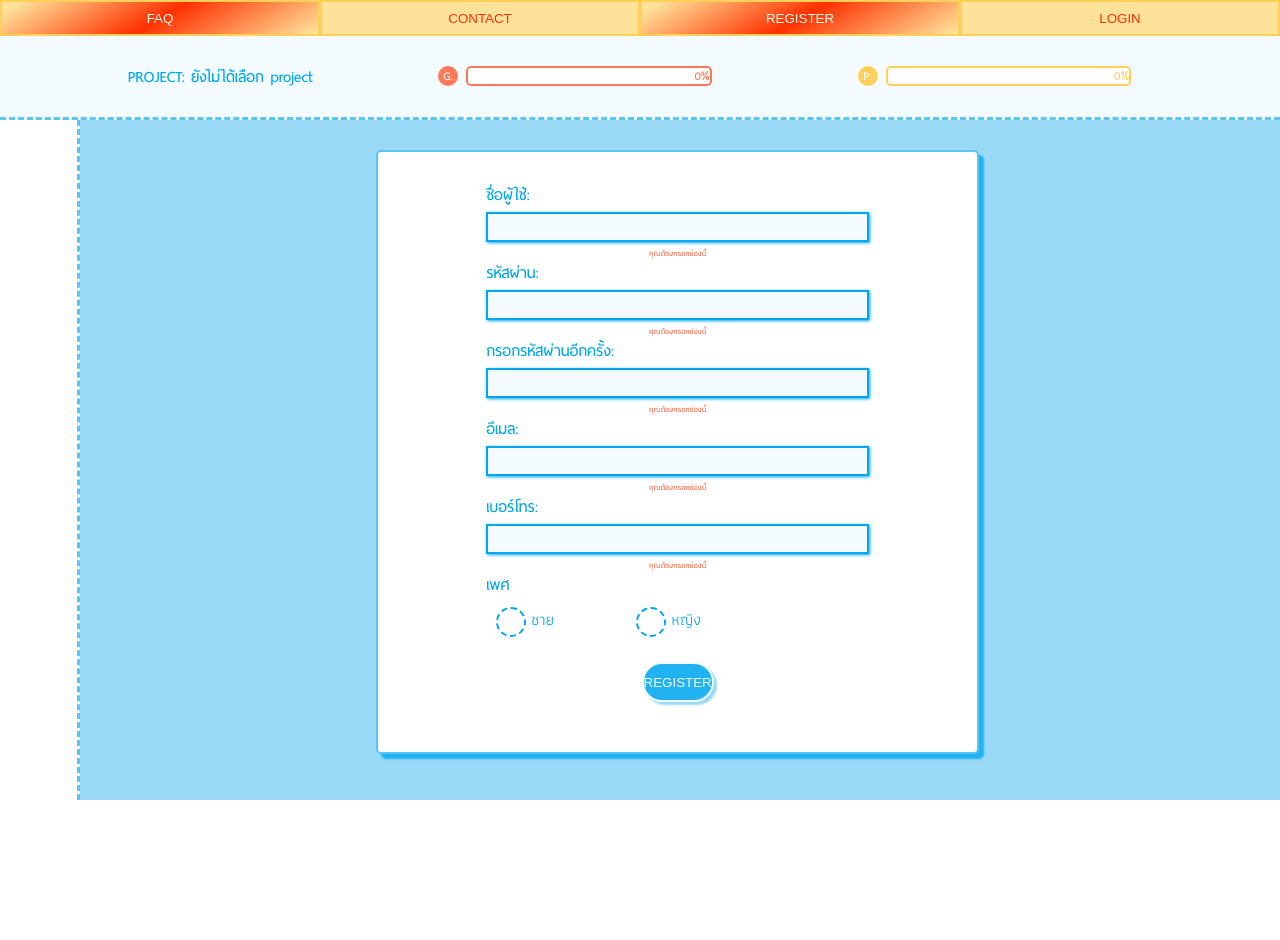
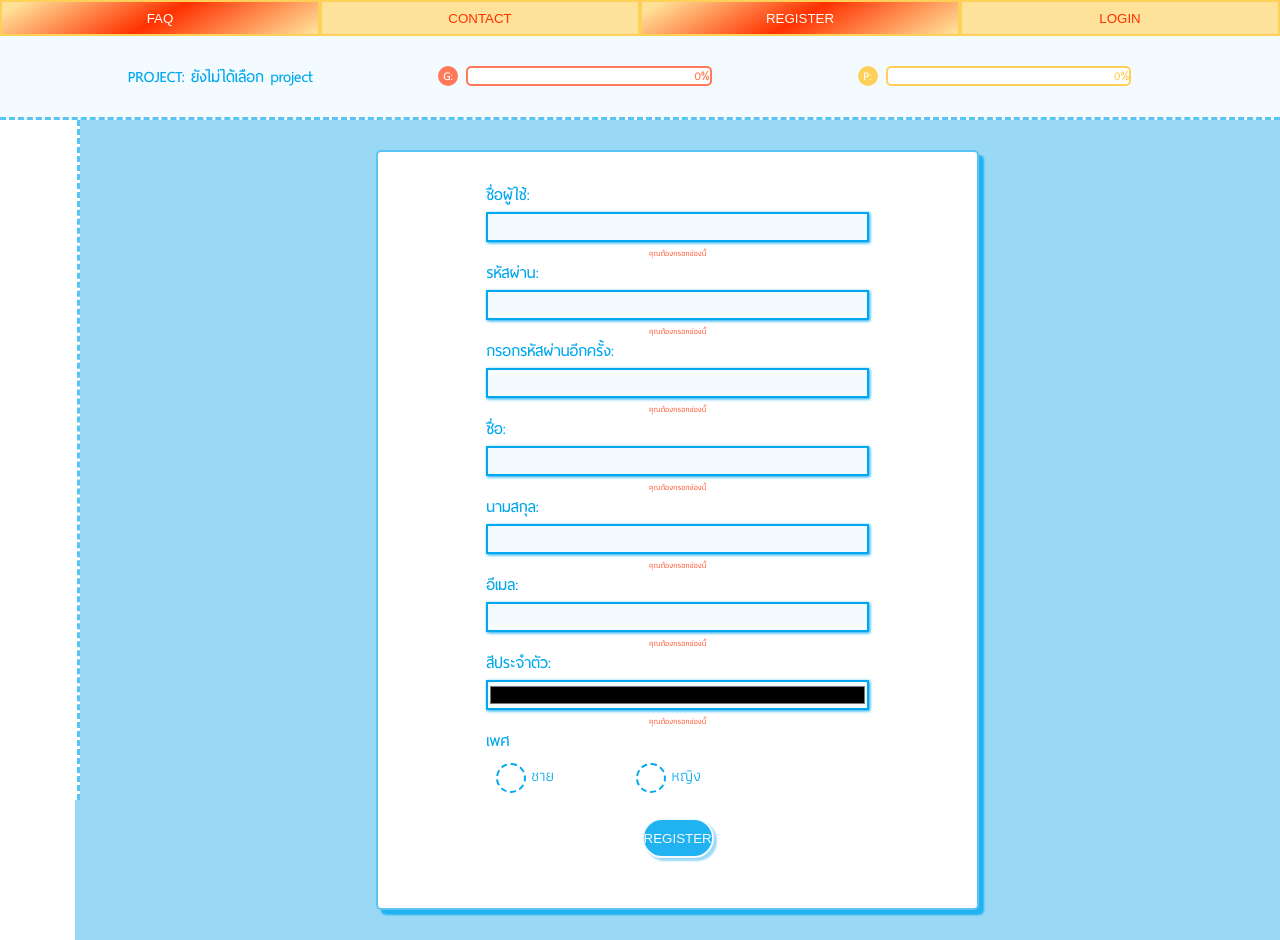
Before and after one commit to ZalotBabyZ/do-zalot-frontend, a React (Create React App) app: page /register in a window 1280 px wide. Before the commit the page ends 800 px from the top, so only its background shows below. Built offline with nearby package versions, Linux system fonts and the light colour scheme; the HTML template or start-up script is replaced by a standard one.

Commit message:
register frontend

```diff
--- a/src/pages/Login/index.js
+++ b/src/pages/Login/index.js
@@ -12,7 +12,14 @@ function Login() {
   const history = useHistory();
   const userContext = useContext(UserContext);
   const [value, setValue] = useState({});
-  const [validate, setValidate] = useState({});
+  const [validate, setValidate] = useState({ password: false, username: false });
+
+  const disableBtn = () => {
+    for (let key in validate) {
+      if (!validate[key]) return true;
+    }
+    return false;
+  };
 
   const valueGet = (fieldValue, field, isAlert) => {
     setValue({ ...value, [field]: fieldValue });
@@ -70,7 +77,7 @@ function Login() {
             primaryColor={true}
           />
           <div className="block-btn">
-            <button className="btn-submit btn--primary" onClick={loginHandler}>
+            <button className="btn-submit btn--primary" onClick={loginHandler} disabled={disableBtn()}>
               LOGIN
             </button>
           </div>
--- a/src/pages/Project/index.js
+++ b/src/pages/Project/index.js
@@ -35,16 +35,7 @@ function Project() {
     axios
       .get(`projects/getProject?projectId=${selectProjectContext.project.projectId}`)
       .then((res) => {
-        let projectBox = res.data.boxes;
-
-        projectBox = projectBox.sort(function (a, b) {
-          return a.order - b.order;
-        });
-        projectBox = projectBox.sort(function (b, a) {
-          return a.projectPin - b.projectPin;
-        });
-
-        setBoxes(projectBox);
+        setBoxes(res.data.boxes);
         setUser(res.data.user);
         setTeams(res.data.teams);
         setProject(res.data.project);
--- a/src/pages/Register/index.js
+++ b/src/pages/Register/index.js
@@ -1,13 +1,37 @@
 import React from 'react';
-import { useState } from 'react';
+import { useState, useEffect } from 'react';
 import InputField from '../../components/InputField';
 import CheckBox from '../../components/CheckBox';
 import './style.css';
-import Validator, { ValidateEmail, isNumber } from '../../services/validation';
+import { ValidateEmail } from '../../services/validation';
 
 function Register() {
   const [value, setValue] = useState({});
-  const [validate, setValidate] = useState({});
+  const [validate, setValidate] = useState({
+    user_color: false,
+    email: false,
+    confirmPassword: false,
+    password: false,
+    lastname: false,
+    firstname: false,
+    username: false,
+    passwordConfirm: false,
+  });
+
+  const disableBtn = () => {
+    for (let key in validate) {
+      if (!validate[key]) return true;
+    }
+    return false;
+  };
+
+  useEffect(() => {
+    setValidate({ ...validate, passwordConfirm: value.confirmPassword === value.password });
+  }, [value.password, value.confirmPassword]);
+
+  useEffect(() => {
+    setValidate({ ...validate, email: ValidateEmail(value.email) });
+  }, [value.email]);
 
   const valueGet = (fieldValue, field, isAlert) => {
     setValue({ ...value, [field]: fieldValue });
@@ -44,7 +68,7 @@ function Register() {
             primaryColor={true}
           />
           <InputField
-            name="ConfirmPassword"
+            name="confirmPassword"
             label="กรอกรหัสผ่านอีกครั้ง:"
             type="text"
             getValue={(value, field, isAlert) => valueGet(value, field, isAlert)}
@@ -55,7 +79,31 @@ function Register() {
             primaryColor={true}
           />
           <InputField
-            name="Email"
+            name="firstname"
+            label="ชื่อ:"
+            type="text"
+            getValue={(value, field, isAlert) => valueGet(value, field, isAlert)}
+            format="text"
+            maxLength={20}
+            minLength={3}
+            need={true}
+            width="80%"
+            primaryColor={true}
+          />
+          <InputField
+            name="lastname"
+            label="นามสกุล:"
+            type="text"
+            getValue={(value, field, isAlert) => valueGet(value, field, isAlert)}
+            format="text"
+            maxLength={20}
+            minLength={3}
+            need={true}
+            width="80%"
+            primaryColor={true}
+          />
+          <InputField
+            name="email"
             label="อีเมล:"
             type="email"
             getValue={(value, field, isAlert) => valueGet(value, field, isAlert)}
@@ -65,18 +113,18 @@ function Register() {
             primaryColor={true}
           />
 
-          {!value.Email ? null : ValidateEmail(value.Email) ? null : (
+          {!value.email ? null : ValidateEmail(value.email) ? null : (
             <div className="msg-alert">รูปแบบ email ไม่ถูกต้อง</div>
           )}
 
           <InputField
-            name="PhoneNumber"
-            label="เบอร์โทร:"
-            type="tel"
+            name="user_color"
+            label="สีประจำตัว:"
+            type="color"
             getValue={(value, field, isAlert) => valueGet(value, field, isAlert)}
-            format="number"
-            maxLength={10}
-            minLength={9}
+            format="text"
+            maxLength={7}
+            minLength={7}
             need={true}
             width="80%"
             primaryColor={true}
@@ -94,12 +142,13 @@ function Register() {
             value={value}
             setValue={setValue}
             label="เพศ"
-            need={true}
             primaryColor={true}
           />
 
           <div className="block-btn">
-            <button className="btn-submit btn--primary"> REGISTER </button>
+            <button className="btn-submit btn--primary" disabled={disableBtn()}>
+              REGISTER
+            </button>
           </div>
           <div style={{ width: '100%', height: '30px' }}></div>
         </div>
```
